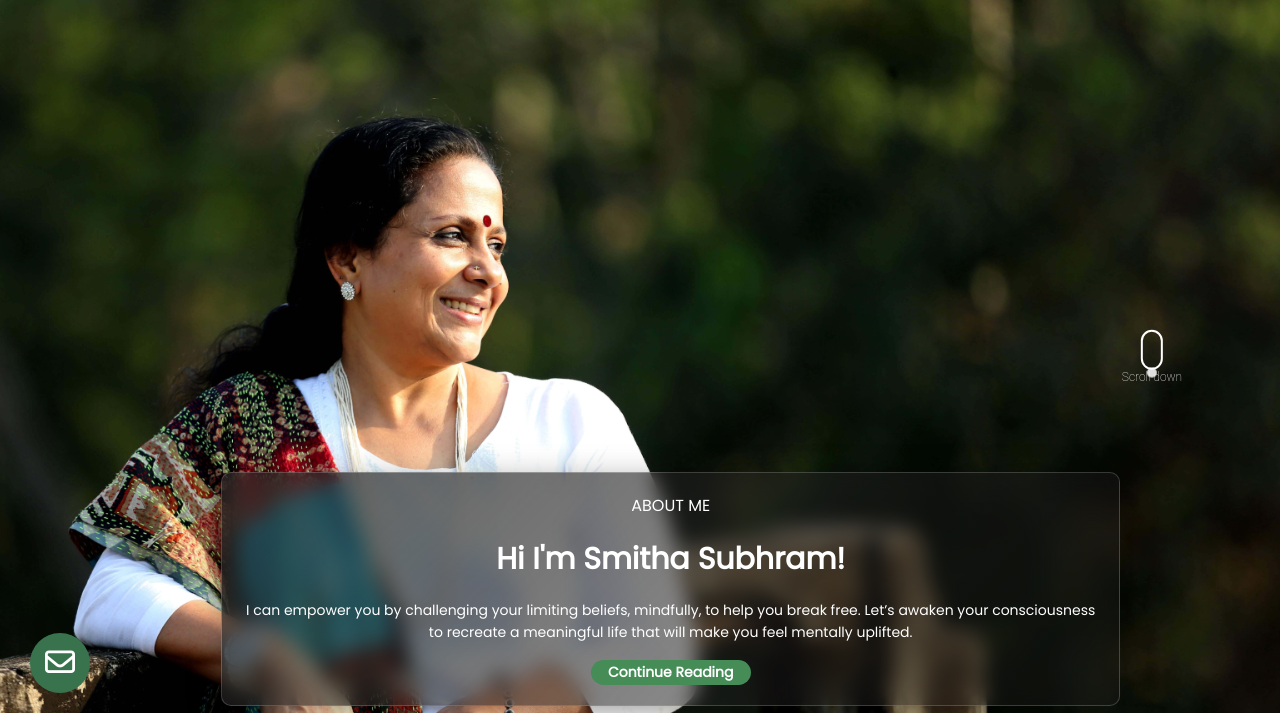
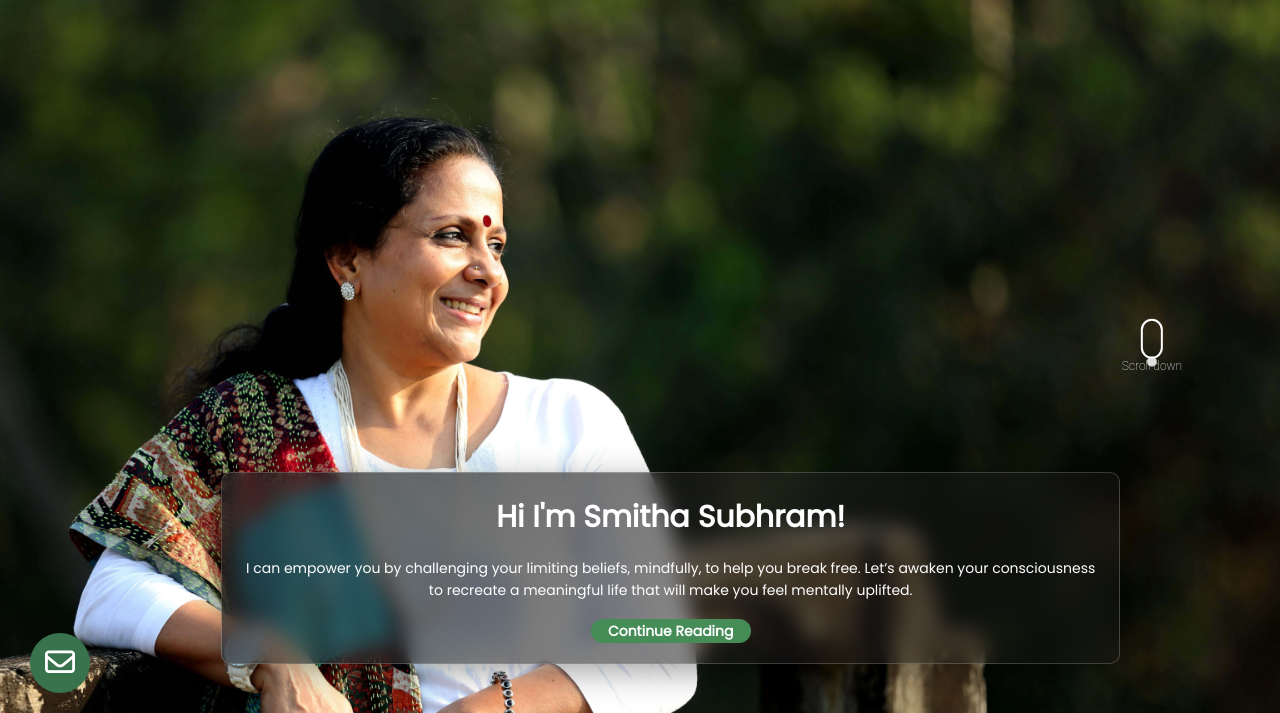
Before and after one commit to brandguruinsights/smitha_sample_brandguru, a plain HTML site: page index.html in a window 1280 px wide. Shown: the part 87-800 px from the top of the page. Drawn offline with nearby package versions, Linux system fonts and the light colour scheme; a script that the page names is missing.

Commit message:
Update index.html

```diff
--- a/index.html
+++ b/index.html
@@ -170,7 +170,7 @@
           <div class="row index_about_row justify-content-center">
 
               <div class="col-sm-10 index_about_content">
-                  <p class="index_about_firstheading">ABOUT ME</p>
+
 
                   <p  class="index_second">Hi I'm Smitha Subhram!</p>
 
```
